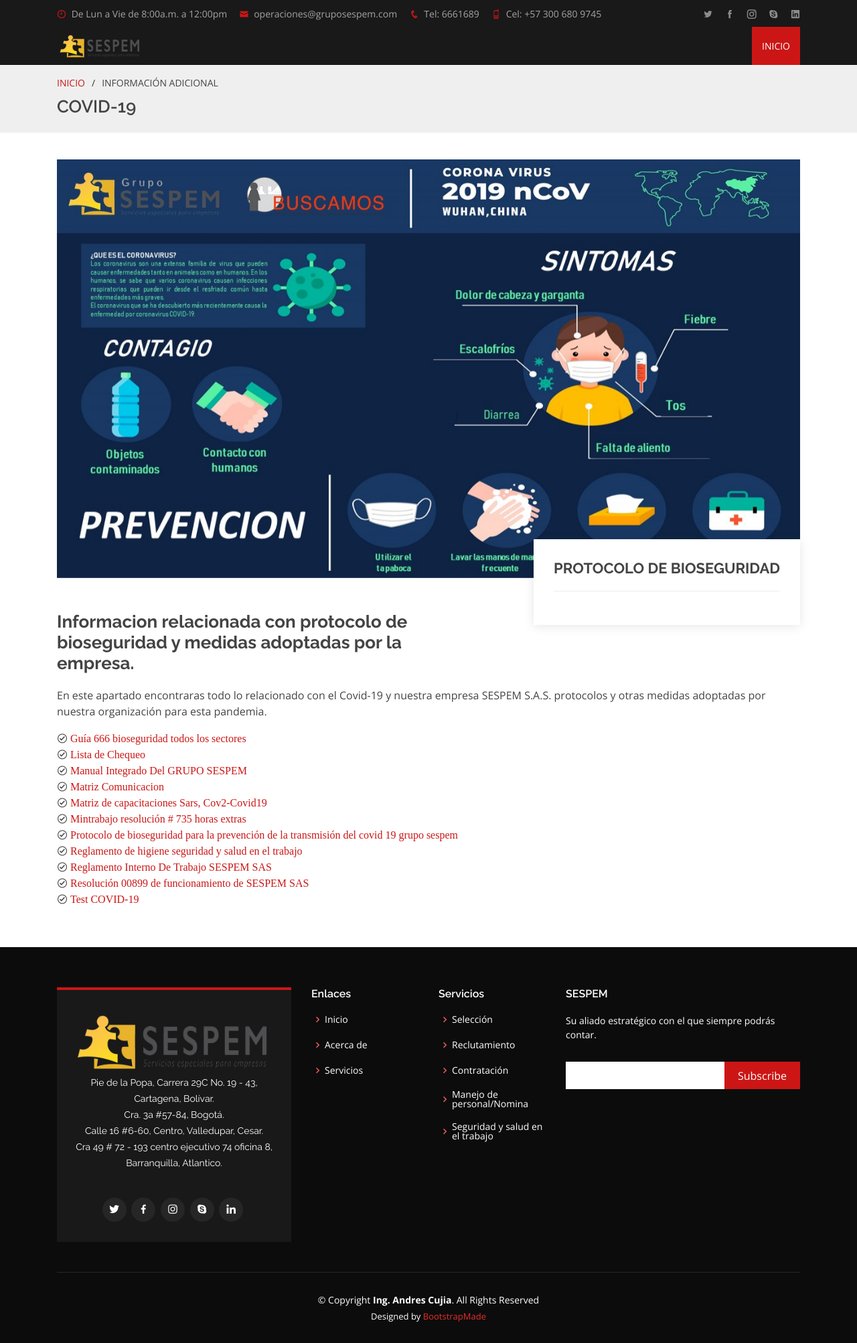
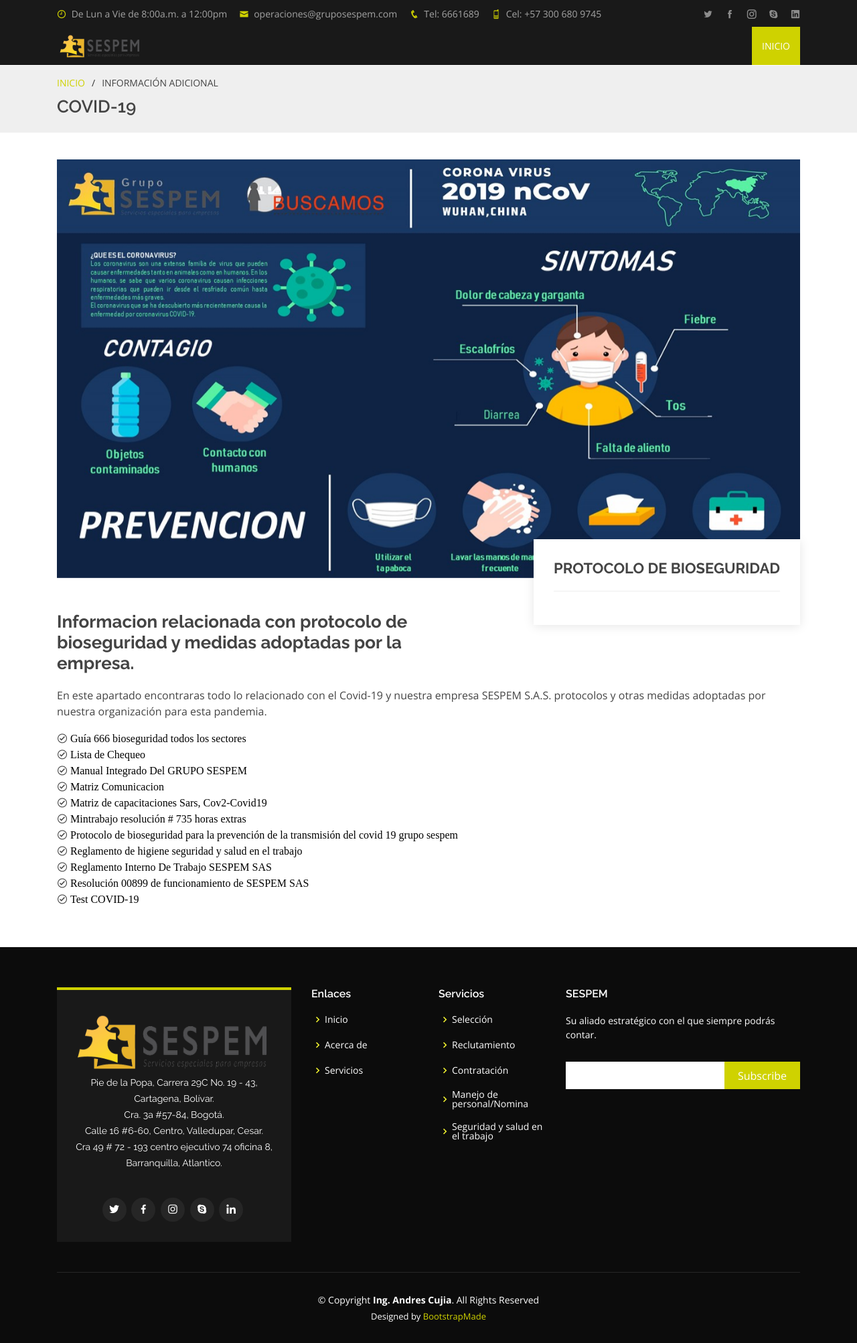
Before and after one commit to andrescujia/sespem, a PHP site: page /adicional.html in a window 1280 px wide. Shown: the whole page at 67% size. Run offline with PHP 8.4, Linux system fonts and the light colour scheme.

Commit message:
pagina sespem

```diff
--- a/adicional.html
+++ b/adicional.html
@@ -143,47 +143,47 @@
             En este apartado encontraras todo lo relacionado con el Covid-19 y nuestra empresa SESPEM S.A.S. protocolos y otras medidas adoptadas por nuestra organización para esta pandemia.
           </p>
            <i class="icofont-check-circled">
-               <a href="files/protocolo/Gu%C3%ADa%20666%20bioseguridad%20todos%20los%20sectores.xlsx" target="_blank"><fount>Guía 666 bioseguridad todos los sectores</fount></a></i>
+               <a href="files/protocolo/Gu%C3%ADa%20666%20bioseguridad%20todos%20los%20sectores.xlsx" target="_blank"><fount style="color:black">Guía 666 bioseguridad todos los sectores</fount></a></i>
                 <div align="justify">
                     </div>
            <i class="icofont-check-circled">
-               <a href="files/protocolo/Lista%20de%20Chequeo.xlsx" target="_blank"><fount>Lista de Chequeo</fount></a></i>
+               <a href="files/protocolo/Lista%20de%20Chequeo.xlsx" target="_blank"><fount style="color:black">Lista de Chequeo</fount></a></i>
                 <div align="justify">
                     </div>
           <i class="icofont-check-circled">
-               <a href="files/protocolo/MANUAL%20INTEGRADO%20DEL%20GRUPO%20SESPEM%20%20.pdf" target="_blank"><fount>Manual Integrado Del GRUPO SESPEM  </fount></a></i>
+               <a href="files/protocolo/MANUAL%20INTEGRADO%20DEL%20GRUPO%20SESPEM%20%20.pdf" target="_blank"><fount style="color:black">Manual Integrado Del GRUPO SESPEM  </fount></a></i>
                 <div align="justify">
                     </div>
                     <i class="icofont-check-circled">
-               <a href="files/protocolo/Matriz%20Comunicacion.xlsx" target="_blank"><fount>Matriz Comunicacion</fount></a></i>
+               <a href="files/protocolo/Matriz%20Comunicacion.xlsx" target="_blank"><fount style="color:black">Matriz Comunicacion</fount></a></i>
                 <div align="justify">
                     </div>
             <i class="icofont-check-circled">
-               <a href="files/protocolo/Matriz%20de%20capacitaciones%20Sars,%20Cov2-Covid19.xlsx" target="_blank"><fount>Matriz de capacitaciones Sars, Cov2-Covid19</fount></a></i>
+               <a href="files/protocolo/Matriz%20de%20capacitaciones%20Sars,%20Cov2-Covid19.xlsx" target="_blank"><fount style="color:black">Matriz de capacitaciones Sars, Cov2-Covid19</fount></a></i>
                 <div align="justify">
                     </div>
             <i class="icofont-check-circled">
-               <a href="files/protocolo/MINTRABAJO%20RESOLUCION%20#%20735%20HORAS%20EXTRAS%20SESPEM%20-%20nacional.pdf" target="_blank"><fount>Mintrabajo resolución # 735 horas extras</fount></a></i>
+               <a href="files/protocolo/MINTRABAJO%20RESOLUCION%20#%20735%20HORAS%20EXTRAS%20SESPEM%20-%20nacional.pdf" target="_blank"><fount style="color:black">Mintrabajo resolución # 735 horas extras</fount></a></i>
                 <div align="justify">
                     </div>
             <i class="icofont-check-circled">
-               <a href="files/protocolo/PROTOCOLO%20DE%20BIOSEGURIDAD%20PARA%20LA%20PREVENSION%20DE%20LA%20TRANSMISION%20DEL%20COVID%2019%20%20GRUPO%20SESPEM.docx" target="_blank"><fount>Protocolo de bioseguridad para la prevención de la transmisión del covid 19  grupo sespem</fount></a></i>
+               <a href="files/protocolo/PROTOCOLO%20DE%20BIOSEGURIDAD%20PARA%20LA%20PREVENSION%20DE%20LA%20TRANSMISION%20DEL%20COVID%2019%20%20GRUPO%20SESPEM.docx" target="_blank"><fount style="color:black">Protocolo de bioseguridad para la prevención de la transmisión del covid 19  grupo sespem</fount></a></i>
                 <div align="justify">
                     </div>
              <i class="icofont-check-circled">
-               <a href="files/protocolo/RECLAMENTO%20DE%20HIGIENE%20SEGURIDAD%20Y%20SALUD%20EN%20EL%20TRABAJO.pdf" target="_blank"><fount>Reglamento de higiene seguridad y salud en el trabajo</fount></a></i>
+               <a href="files/protocolo/RECLAMENTO%20DE%20HIGIENE%20SEGURIDAD%20Y%20SALUD%20EN%20EL%20TRABAJO.pdf" target="_blank"><fount style="color:black">Reglamento de higiene seguridad y salud en el trabajo</fount></a></i>
                 <div align="justify">
                     </div>
             <i class="icofont-check-circled">
-               <a href="files/protocolo/Reglamento%20Interno%20De%20Trabajo%20SESPEM%20SAS.pdf" target="_blank"><fount>Reglamento Interno De Trabajo SESPEM SAS</fount></a></i>
+               <a href="files/protocolo/Reglamento%20Interno%20De%20Trabajo%20SESPEM%20SAS.pdf" target="_blank"><fount style="color:black">Reglamento Interno De Trabajo SESPEM SAS</fount></a></i>
                 <div align="justify">
                     </div>
              <i class="icofont-check-circled">
-               <a href="files/protocolo/RESOLUCION%2000899%20%20DE%20FUNCIONAMIENTO%20DE%20SESPEM.pdf" target="_blank"><fount>Resolución 00899 de funcionamiento de SESPEM SAS</fount></a></i>
+               <a href="files/protocolo/RESOLUCION%2000899%20%20DE%20FUNCIONAMIENTO%20DE%20SESPEM.pdf" target="_blank"><fount style="color:black">Resolución 00899 de funcionamiento de SESPEM SAS</fount></a></i>
                 <div align="justify">
                     </div>
                                  <i class="icofont-check-circled">
-               <a href="files/protocolo/Test%20COVID-19.xlsx" target="_blank"><fount>Test COVID-19</fount></a></i>
+               <a href="files/protocolo/Test%20COVID-19.xlsx" target="_blank"><fount style="color:black">Test COVID-19</fount></a></i>
                 <div align="justify">
                     </div>
         </div>
--- a/assets/css/style.css
+++ b/assets/css/style.css
@@ -14,11 +14,11 @@ body {
 }
 
 a {
-  color: #cc1616;
+  color: #CFD200;
 }
 
 a:hover {
-  color: #e82d2d;
+  color: #CFD200;
   text-decoration: none;
 }
 
@@ -134,7 +134,7 @@ h1, h2, h3, h4, h5, h6 {
 }
 
 #topbar .contact-info i {
-  color: #cc1616;
+  color: #CFD200;
   padding-right: 4px;
 }
 
@@ -1342,7 +1342,7 @@ section {
   margin-bottom: 15px;
   background: #191919;
   color: #fff;
-  border-top: 4px solid #cc1616;
+  border-top: 4px solid #CFD200;
   text-align: center;
   padding: 30px 20px;
 }
@@ -1403,7 +1403,7 @@ section {
 
 #footer .footer-top .footer-links ul i {
   padding-right: 2px;
-  color: #ed5b5b;
+  color: #F8FA30;
   font-size: 18px;
   line-height: 1;
 }
@@ -1452,14 +1452,14 @@ section {
   background: none;
   font-size: 16px;
   padding: 0 20px;
-  background: #cc1616;
+  background: #CFD200;
   color: #fff;
   transition: 0.3s;
   border-radius: 4;
 }
 
 #footer .footer-top .footer-newsletter form input[type="submit"]:hover {
-  background: #e82d2d;
+  background: #CFD200;
 }
 
 #footer .copyright {
@@ -1476,7 +1476,7 @@ section {
 }
 
 #footer .credits a {
-  color: #e82d2d;
+  color: #CFD200;
 }
 
 @media (max-width: 575px) {
```
Also changed, not shown: other parts of assets/css/style.css (+37 -37 lines), index.html (+14 -11 lines), assets/img/2cta-bg.jpg (added), assets/img/2hero-bg.jpg (added), assets/img/cta-bg.jpg, assets/img/hero-bg.jpg.
